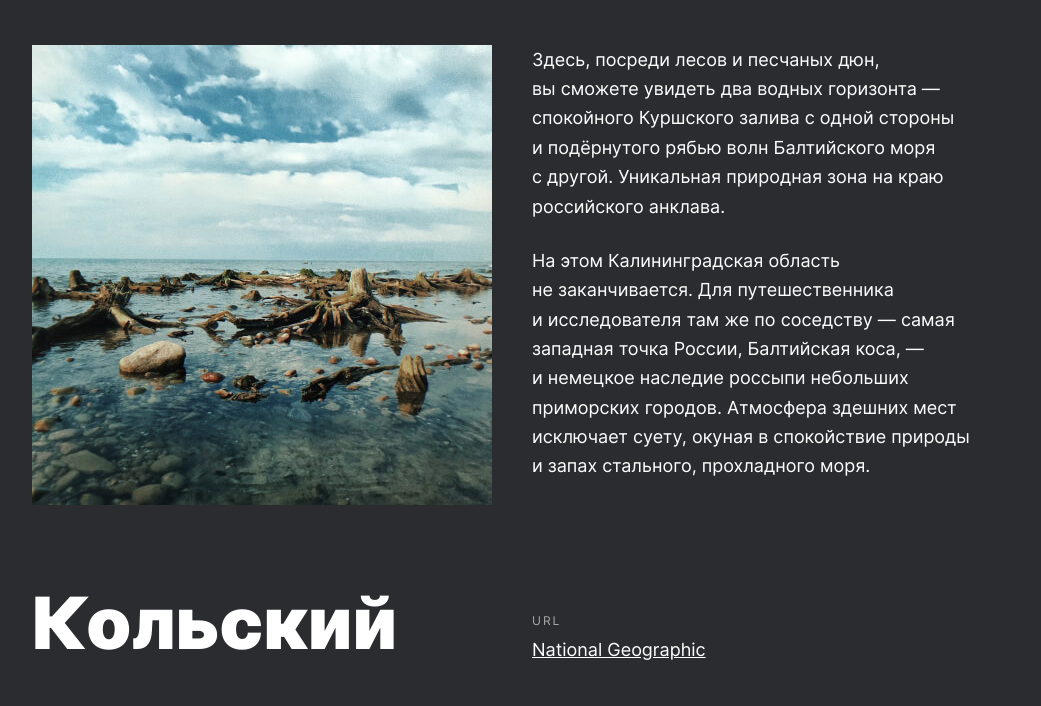
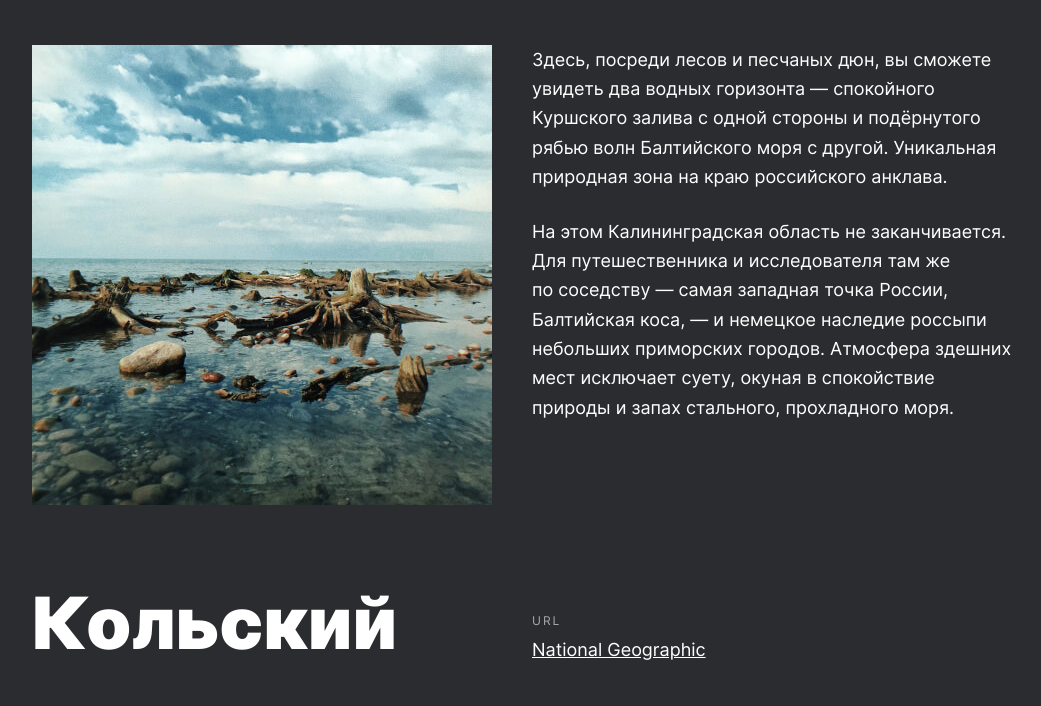
Before and after one commit to NKaverin/russian-travel, a plain HTML site: page index.html in a window 1280 px wide. Shown: the part 2683-3389 px from the top of the page, without its empty margins (116-1157 px from the left). Drawn offline with Linux system fonts and the light colour scheme.

Commit message:
Add files via upload

```diff
--- a/blocks/places/__main-text/places__main-text.css
+++ b/blocks/places/__main-text/places__main-text.css
@@ -8,17 +8,20 @@
 @media screen and (min-width: 768px) {
     .places__main-text {
         margin: 0 28px 0 28px;
+        min-width: 352px;
     }
 }
 
 @media screen and (min-width: 1024px) {
     .places__main-text {
         margin: 0 32px 0 32px;
+        min-width: 456px;
     }
 }
 
 @media screen and (min-width: 1280px) {
     .places__main-text {
         margin: 0 40px 0 40px;
+        min-width: 484px;
     }
 }
```
